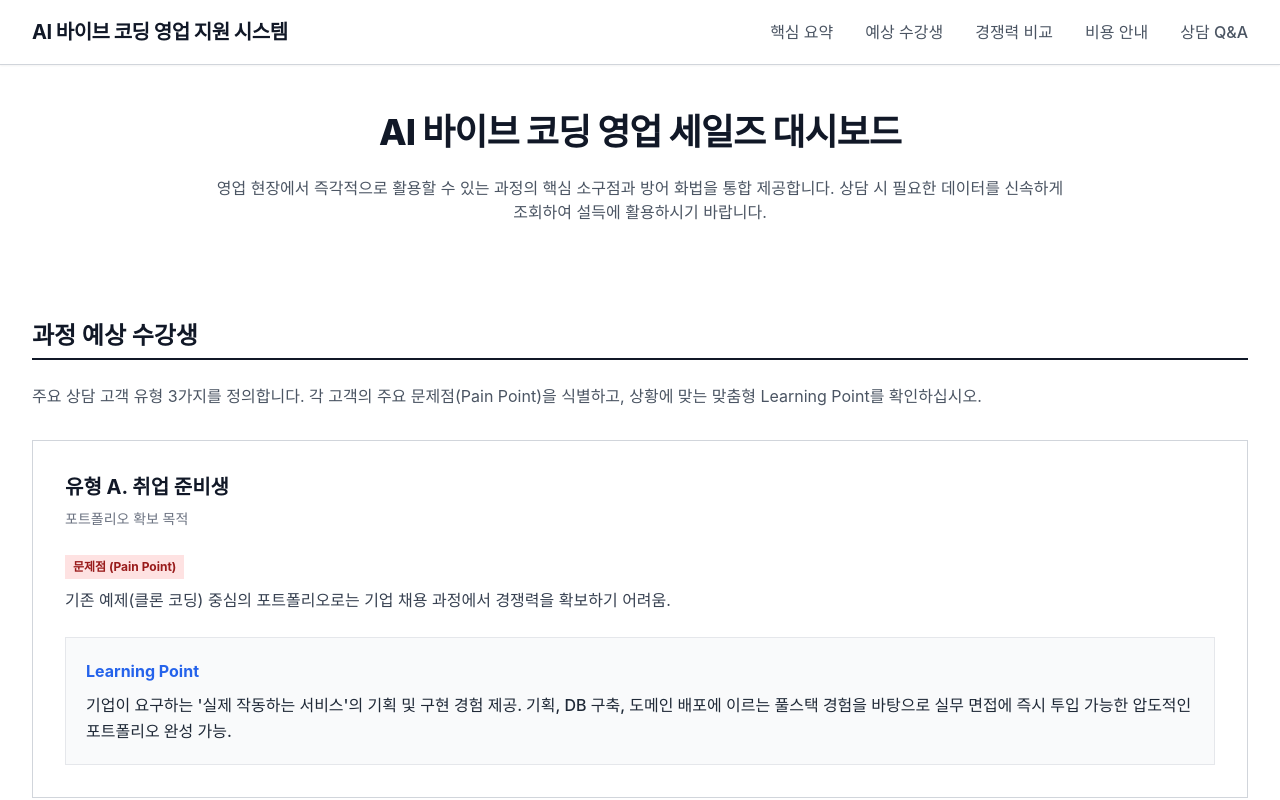
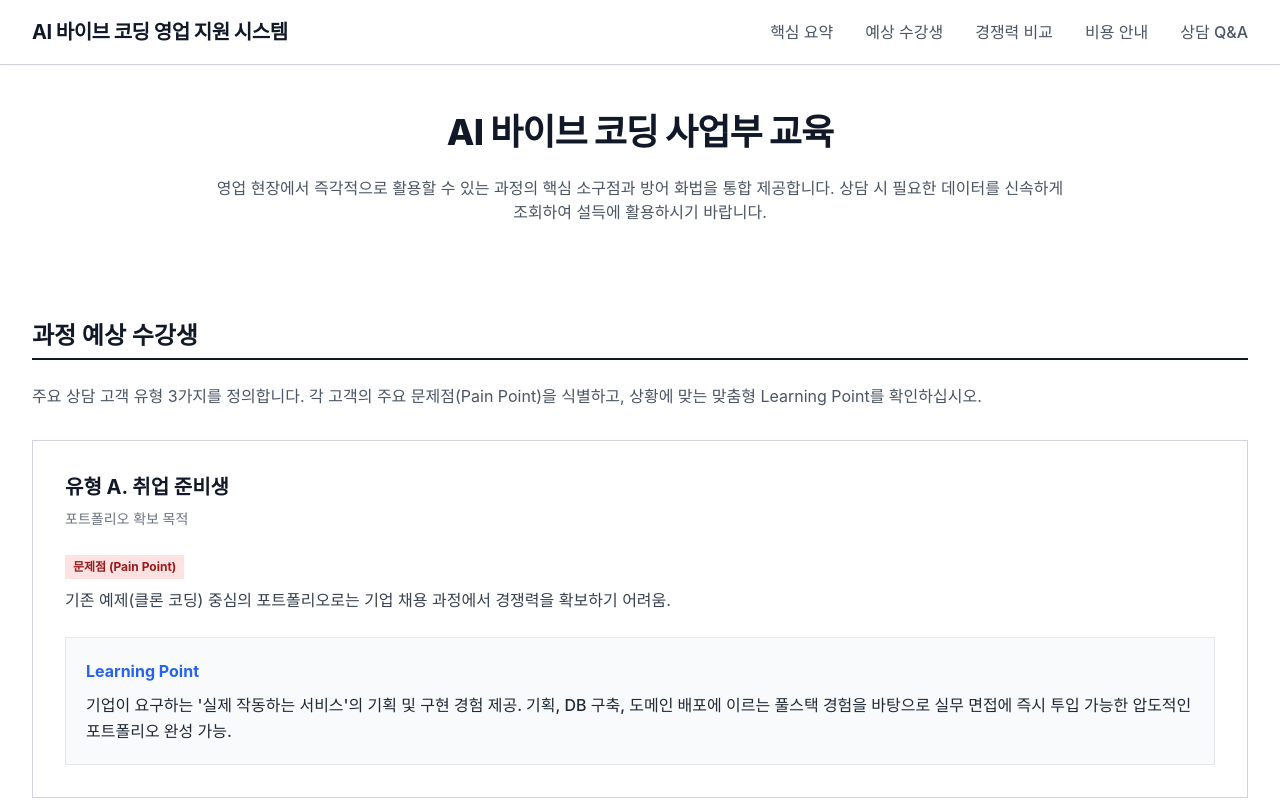
Before and after one commit to gagyeong2505/AI_VC_edu, a plain HTML site: page index.html in a window 1280 px wide. Shown: the top 800 px of the page. Drawn offline with nearby package versions, Linux system fonts and the light colour scheme; a web font is replaced by a local one.

Commit message:
Update index.html

```diff
--- a/index.html
+++ b/index.html
@@ -3,7 +3,7 @@
 <head>
     <meta charset="UTF-8">
     <meta name="viewport" content="width=device-width, initial-scale=1.0">
-    <title>AI 바이브 코딩 영업 세일즈 대시보드</title>
+    <title>AI 바이브 코딩 사업부 교육</title>
 
     <!-- Tailwind CSS -->
     <script src="https://cdn.tailwindcss.com"></script>
@@ -124,7 +124,7 @@
         <section id="pitch" class="scroll-mt-28">
             <div class="max-w-4xl mx-auto">
                 <h1 class="text-3xl md:text-4xl font-extrabold text-gray-900 mb-6 tracking-tight text-center">
-                    AI 바이브 코딩 영업 세일즈 대시보드
+                    AI 바이브 코딩 사업부 교육
                 </h1>
                 <p class="text-base text-gray-600 mb-10 text-center">
                     영업 현장에서 즉각적으로 활용할 수 있는 과정의 핵심 소구점과 방어 화법을 통합 제공합니다. 상담 시 필요한 데이터를 신속하게 조회하여 설득에 활용하시기 바랍니다.
```
